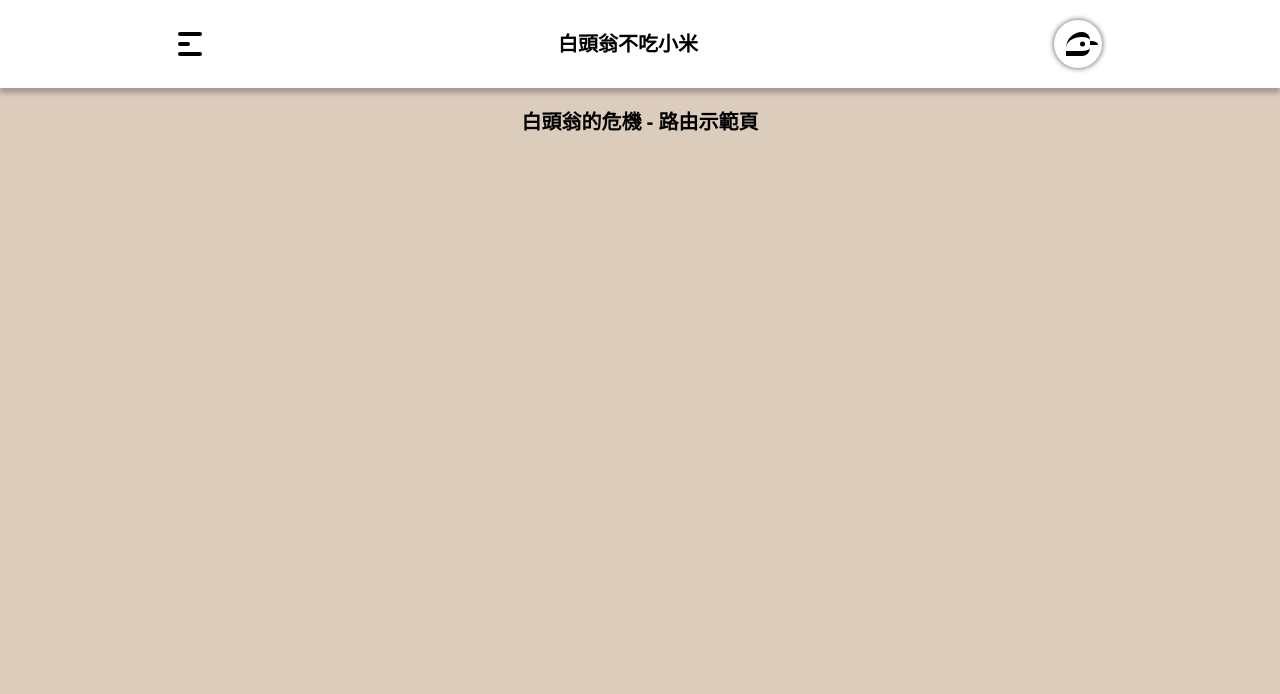
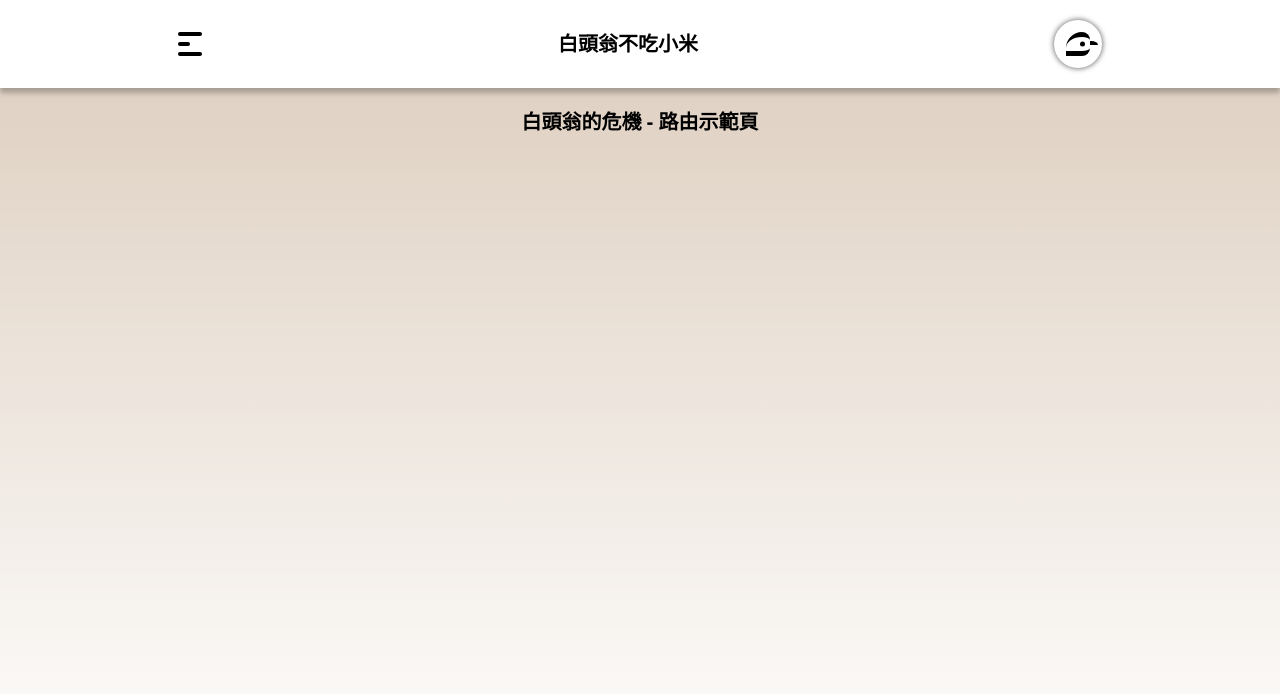
Before and after one commit to ChungYingHo/Practical-Exam, a Next.js app: page /crisis in a window 1280 px wide. Shown: the top 694 px of the page. Built offline with nearby package versions, Linux system fonts and the light colour scheme.

Commit message:
modify: layout style

```diff
--- a/app/layout.tsx
+++ b/app/layout.tsx
@@ -2,6 +2,7 @@ import type { Metadata } from "next"
 import { Noto_Sans } from "next/font/google"
 import "./globals.css"
 import NavBar from "./components/navbar"
+import clsx from "clsx"
 
 const notoSans = Noto_Sans({ subsets: ["latin"] })
 
@@ -17,11 +18,14 @@ export default function RootLayout({
 }>) {
   return (
     <html lang="en" suppressHydrationWarning>
-      <body className={notoSans.className}>
-        <div className="flex min-h-screen flex-col bg-[#dcccbc] 2xl:flex-row">
-          <NavBar />
-          {children}
-        </div>
+      <body
+        className={clsx(
+          notoSans.className,
+          "flex min-h-screen flex-col bg-[#dcccbc] 2xl:flex-row"
+        )}
+      >
+        <NavBar />
+        {children}
       </body>
     </html>
   )
```
